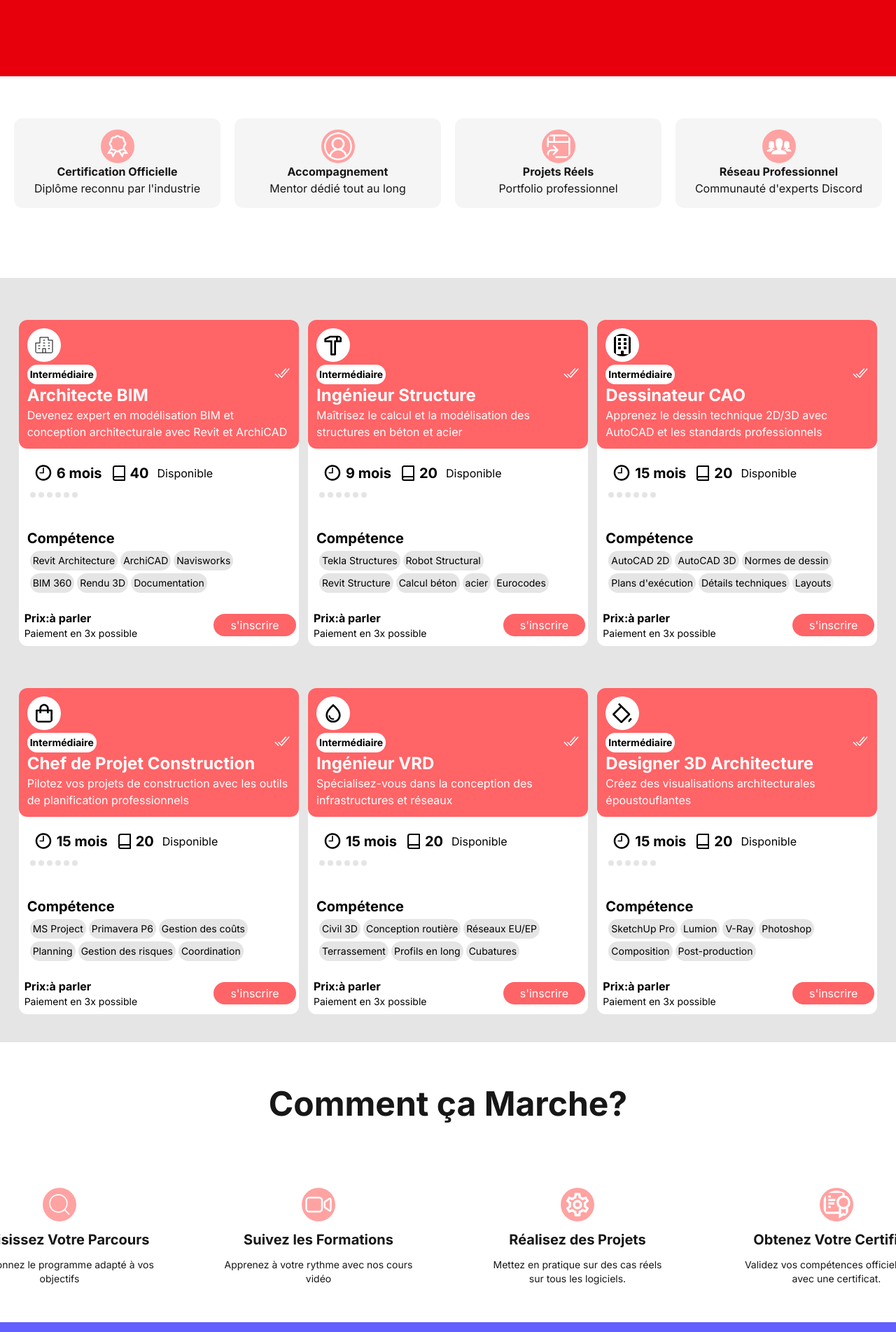
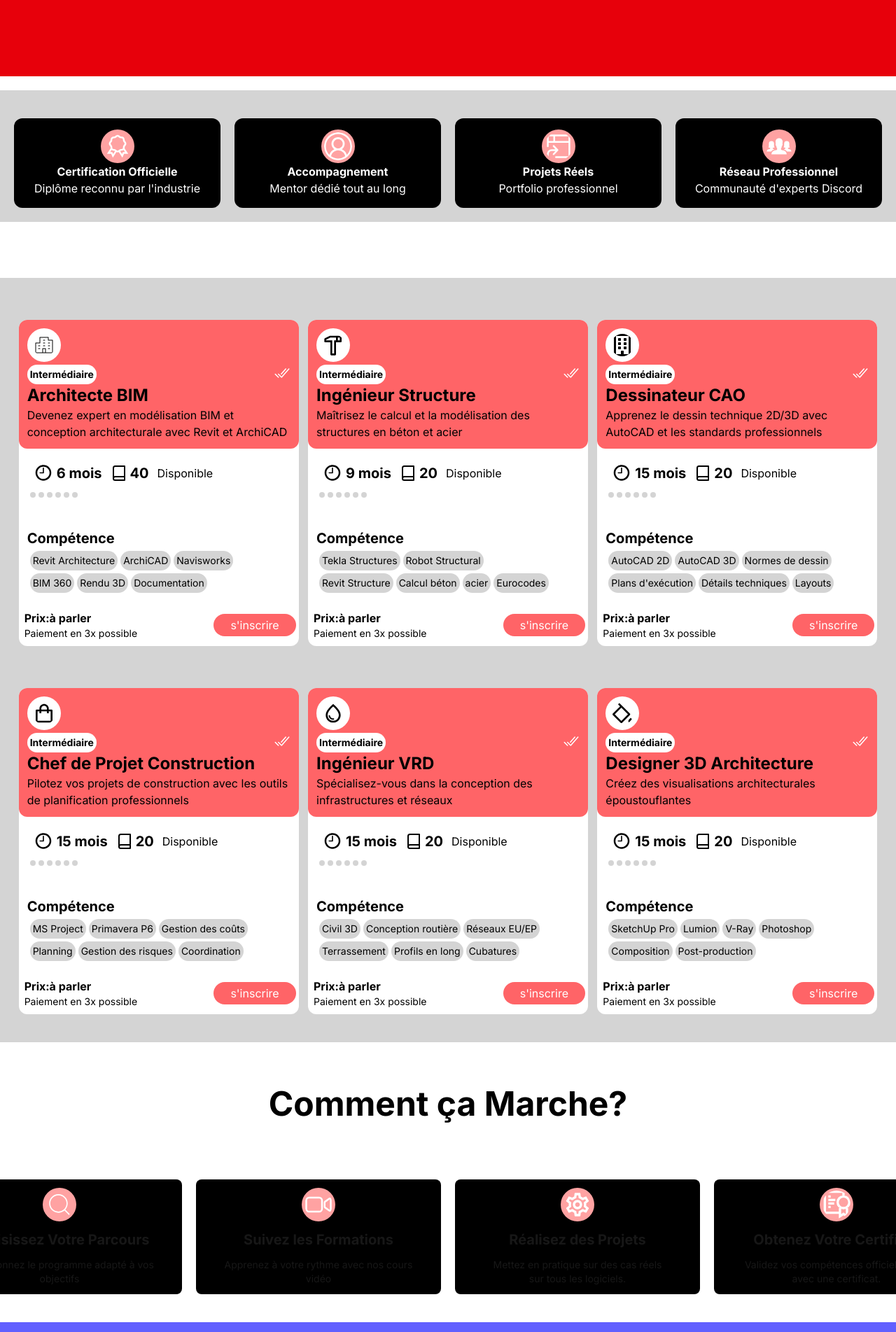
Before and after one commit to Elhadji8-cyber/new_frontend8, a Next.js app: page /parcour in a window 1280 px wide. Shown: the part 261-2164 px from the top of the page at 70% size. Built offline with nearby package versions, Linux system fonts and the light colour scheme.

Commit message:
Changement des section logiciel parcours entreprise apropos avec tailwindcss les coulleur

```diff
--- a/app/apropos/HistoricSection.tsx
+++ b/app/apropos/HistoricSection.tsx
@@ -22,10 +22,10 @@ const imageVariants: Variants = {
 }
 export const HistoricSection = function(){
     return(
-        <section className="flex flex-col justify-center bg-neutral-200  items-center ">
+        <section className="flex flex-col justify-center bg-neutral-300  items-center ">
             <article className="flex flex-col lg:flex-row justify-center w-full items-center gap-5 mt-5 md:mt-15 lg:mt-20 p-3">
             {/**----------------text section div-------------------------- */}
-            <div className="w-full flex justify-center  flex-col gap-4 lg:w-[50%] lg:ml-5 p-3">
+            <div className="w-full flex justify-center  flex-col gap-4 lg:w-[50%] lg:ml-5 p-3 text-black">
                 <motion.h2
                 variants={paragraph}
                 initial="hidden"
--- a/app/component/Header.tsx
+++ b/app/component/Header.tsx
@@ -55,7 +55,7 @@ const headerCards: headerCard[] = [
 ]
 export const HeaderSection = function(){
        return(
-        <section className=" relative right-5 bottom-10 w-100 md:w-195 lg:w-600  lg:h-200 h-full lg:right-4">
+        <section className=" relative right-5 bottom-10 w-100 md:w-195 lg:w-600  lg:h-180 h-full lg:right-4">
             <Swiper
                 modules={[Autoplay]}
                 autoplay={{ delay: 2500, disableOnInteraction: false }}
@@ -66,7 +66,7 @@ export const HeaderSection = function(){
             >
                {headerCards.map((card, index) => (
                 <SwiperSlide key={index} className="h-100 w-full">
-                    <div className="flex flex-col  justify-center items-center w-full  h-150 md:h-[60vh] rounded-lg m-5 lg:h-[80vh] relative ">
+                    <div className="flex flex-col  justify-center items-center w-full  h-150 md:h-[60vh] rounded-lg m-5 lg:h-180 relative ">
                         <Image src={card.image} alt={card.title} className="w-full  h-full object-cover rounded-xl "/>
                         <div className="w-full h-full bg-black/40 absolute">
                         <div className="absolute top-0 left-0  lg:left-10 flex flex-col gap-5  w-full lg:w-full rounded-xl h-full ">
--- a/app/courses/CourseCard.tsx
+++ b/app/courses/CourseCard.tsx
@@ -7,7 +7,7 @@ export const CourseCard = function({course}: props){
         <Link
         href={`../courses/${course.id}`}
         >
-         <div className="relative w-full  bg-neutral-200 rounded-xl p-1  h-[70vh] md:h-[48vh] lg:h-[46vh] gap-5">
+         <div className="relative w-full  bg-neutral-200 rounded-xl p-1  h-[70vh] md:h-[48vh] lg:h-[63vh] gap-5">
          <Image src={course.image} alt="image"
          width={500} height={200}
          style={{width:"800px", height:"200px", objectFit:"cover"}}
@@ -22,7 +22,7 @@ export const CourseCard = function({course}: props){
             </main>
 
          </article>
-         <h3 className="text-black text-xl lg:text-3xl md:text-xl font-bold mt-2">{course.title} </h3>
+         <h3 className="text-black text-xl lg:text-xl md:text-xl font-bold mt-2">{course.title} </h3>
          <hr />
          <main className="flex items-center gap-2 mt-2">
             <Image src={course.photo} alt="image" width={50} height={50}
@@ -33,7 +33,7 @@ export const CourseCard = function({course}: props){
             <p  className="text-black text-sm md:text-lg lg:text-xl p-1 font-semibold">{course.prix}</p>
             </div>
          </main>
-         <p className="text-black text-sm md:text-lg lg:text-xl p-1">{course.description} </p>
+         <p className="text-black text-sm md:text-lg lg:text-sm p-1">{course.description} </p>
          <hr />
          <p className="font-semibold text-sm px-2 py-1 size-fit text-center mt-1 text-white bg-slate-500 rounded-full">{course.minititre}</p>
          <button className="w-full text-center mt-2 text-white py-2 bg-slate-500 hover:bg-slate-700 transition-all duration-300 rounded-xl">ça m'intéresse</button>
--- a/app/parcour/CardDomain.tsx
+++ b/app/parcour/CardDomain.tsx
@@ -7,7 +7,7 @@ import {motion} from "framer-motion"
 
 export const CardDomain = function(){
     return(
-        <section className="flex flex-col justify-center  items-center mt-20 bg-neutral-200 p-5 lg:p-10">
+        <section className="flex flex-col justify-center  items-center mt-20 bg-neutral-300 p-5 lg:p-10">
            <motion.div
            className="grid grid-cols-1 lg:grid-cols-3 justify-items-center gap-5 lg:gap-10">
             {CardItems.map((card, index) => (
@@ -28,8 +28,8 @@ export const CardDomain = function(){
                  <p className="text-sm font-bold text-black p-1 bg-white mt-1 rounded-full">{card.niveau}</p>
                  <IoCheckmarkDoneOutline className="text-white text-2xl"/>
                   </main>
-                 <h3 className="text-xl lg:text-2xl text-white font-bold">{card.title}</h3>
-                 <p className="text-white">{card.description}</p>
+                 <h3 className="text-xl lg:text-2xl text-black font-bold">{card.title}</h3>
+                 <p className="text-black">{card.description}</p>
                  </div>
                  {card.detaille.map((detaill, idx) => {
                     const Icons = detaill.iconsTime;
@@ -50,12 +50,12 @@ export const CardDomain = function(){
                        </div>
                        <h4 className="text-sm lg:text-xl text-black font-bold">{detaill.competence}</h4>
                        <div className="flex items-center p-1 gap-1 flex-wrap w-full lg:w-87.5">
-                        <p className="p-1 bg-neutral-200 text-sm rounded-full text-black">{detaill.revite}</p>
-                        <p className="p-1 bg-neutral-200 text-sm rounded-full text-black">{detaill.AutoCAD} </p>
-                        <p className="p-1 bg-neutral-200 text-sm rounded-full text-black">{detaill.Normes} </p>
-                        <p className="p-1 bg-neutral-200 text-sm rounded-full text-black">{detaill.Plans} </p>
-                        <p className="p-1 bg-neutral-200 text-sm rounded-full text-black">{detaill.techniques} </p>
-                        <p className="p-1 bg-neutral-200 text-sm rounded-full text-black">{detaill.Layouts} </p>
+                        <p className="p-1 bg-neutral-300 text-sm rounded-full text-black">{detaill.revite}</p>
+                        <p className="p-1 bg-neutral-300 text-sm rounded-full text-black">{detaill.AutoCAD} </p>
+                        <p className="p-1 bg-neutral-300 text-sm rounded-full text-black">{detaill.Normes} </p>
+                        <p className="p-1 bg-neutral-300 text-sm rounded-full text-black">{detaill.Plans} </p>
+                        <p className="p-1 bg-neutral-300 text-sm rounded-full text-black">{detaill.techniques} </p>
+                        <p className="p-1 bg-neutral-300 text-sm rounded-full text-black">{detaill.Layouts} </p>
                        </div>
                      </div>
                     </div>
--- a/app/parcour/MarchSection.tsx
+++ b/app/parcour/MarchSection.tsx
@@ -4,11 +4,11 @@ import { MdOutlineSettings } from "react-icons/md";
 import { GrCertificate } from "react-icons/gr";
 export const MarchSection = function(){
     return(
-        <section className="flex flex-col justify-center items-center p-10">
-            <h2 className="text-2xl lg:text-5xl md:text-4xl font-bold mt-5 p-1">Comment ça Marche?</h2>
+        <section className="flex flex-col justify-center items-center p-10 bg-white">
+            <h2 className="text-2xl lg:text-5xl md:text-4xl font-bold mt-5 p-1 text-black">Comment ça Marche?</h2>
             <div className="flex flex-col lg:flex-row mt-20 gap-5 justify-center items-center">
             <main className="flex flex-col justify-center
-             items-center gap-3 w-full lg:w-87.5 hover:bg-neutral-100
+             items-center gap-3 w-full lg:w-87.5 hover:bg-neutral-300 bg-black
               hover:shadow-lg transition-all duration-300 rounded-lg p-3">
                 <CiSearch className="text-5xl p-1 bg-red-300 rounded-full text-white"/>
                 <h4 className="text-sm lg:text-xl font-bold">Choisissez Votre Parcours</h4>
@@ -18,7 +18,7 @@ export const MarchSection = function(){
                 </p>
             </main>
             <main className="flex flex-col justify-center
-             items-center gap-3 w-full lg:w-87.5 hover:bg-neutral-100
+             items-center gap-3 w-full lg:w-87.5 hover:bg-neutral-300 bg-black
               hover:shadow-lg transition-all duration-300 rounded-lg p-3">
                 <IoVideocamOutline className="text-5xl p-1 bg-red-300 rounded-full text-white" />
                 <h4  className="text-sm lg:text-xl font-bold">Suivez les Formations</h4>
@@ -27,7 +27,7 @@ export const MarchSection = function(){
                 </p>
             </main>
             <main className="flex flex-col justify-center
-             items-center gap-3 w-full lg:w-87.5 hover:bg-neutral-100
+             items-center gap-3 w-full lg:w-87.5 hover:bg-neutral-300 bg-black
               hover:shadow-lg transition-all duration-300 rounded-lg p-3">
                 <MdOutlineSettings className="text-5xl p-1 bg-red-300 rounded-full text-white"/>
                 <h4  className="text-sm lg:text-xl font-bold">Réalisez des Projets</h4>
@@ -36,7 +36,7 @@ export const MarchSection = function(){
                 </p>
             </main>
             <main className="flex flex-col justify-center
-             items-center gap-3 w-full lg:w-87.5 hover:bg-neutral-100
+             items-center gap-3 w-full lg:w-87.5 hover:bg-neutral-300 bg-black
               hover:shadow-lg transition-all duration-300 rounded-lg p-3">
                 <GrCertificate className="text-5xl p-1 bg-red-300 rounded-full text-white"/>
                 <h4  className="text-sm lg:text-xl font-bold">Obtenez Votre Certificat</h4>
--- a/app/parcour/MiniSection.tsx
+++ b/app/parcour/MiniSection.tsx
@@ -4,24 +4,24 @@ import { GoProjectSymlink } from "react-icons/go";
 import { IoIosPeople } from "react-icons/io";
 export const MiniSection = function(){
     return(
-        <section className="flex flex-col justify-center items-center p-3 mt-5">
+        <section className="flex flex-col justify-center items-center p-3 mt-5 bg-neutral-300">
              <div className="flex flex-col lg:flex-row md:flex-row lg:justify-evenly gap-5 items-center  p-2 mt-5 w-full">
-            <main className="flex flex-col items-center py-4 lg:w-75 w-full bg-neutral-100 rounded-xl hover:shadow-lg transition-shadow duration-300">
+            <main className="flex flex-col items-center py-4 lg:w-75 w-full bg-black text-white rounded-xl hover:shadow-lg transition-shadow duration-300">
                 <LiaCertificateSolid className="text-3xl lg:text-5xl p-1 bg-red-300 text-white  rounded-full"/>
                     <h4 className="lg:text-2xltext-lg font-bold">Certification Officielle</h4>
                     <p>Diplôme reconnu par l'industrie</p>
             </main>
-            <main className="flex flex-col items-center py-4 lg:w-75 w-full bg-neutral-100 rounded-xl hover:shadow-lg transition-shadow duration-300">
+            <main className="flex flex-col items-center py-4 lg:w-75 w-full bg-black text-white rounded-xl hover:shadow-lg transition-shadow duration-300">
                 <VscAccount className="text-3xl lg:text-5xl p-1 bg-red-300 text-white  rounded-full"/>
                 <h4 className="lg:text-2xltext-lg font-bold">Accompagnement</h4>
                 <p>Mentor dédié tout au long</p>
             </main>
-            <main className="flex flex-col items-center py-4 lg:w-75 w-full bg-neutral-100 rounded-xl hover:shadow-lg transition-shadow duration-300">
+            <main className="flex flex-col items-center py-4 lg:w-75 w-full bg-black text-white rounded-xl hover:shadow-lg transition-shadow duration-300">
                 <GoProjectSymlink className="text-3xl lg:text-5xl p-1 bg-red-300 text-white  rounded-full"/>
                 <h4 className="lg:text-2xltext-lg font-bold">Projets Réels</h4>
                 <p>Portfolio professionnel</p>
             </main>
-            <main className="flex flex-col items-center py-4 lg:w-75 w-full bg-neutral-100 rounded-xl hover:shadow-lg transition-shadow duration-300">
+            <main className="flex flex-col items-center py-4 lg:w-75 w-full bg-black text-white rounded-xl hover:shadow-lg transition-shadow duration-300">
                 <IoIosPeople className="text-3xl lg:text-5xl p-1 bg-red-300 text-white  rounded-full"/>
                 <h4 className="lg:text-2xltext-lg font-bold">Réseau Professionnel</h4>
                 <p>Communauté d'experts Discord</p>
```
Also changed, not shown: app/apropos/AdamsChiffre.tsx (+12 -12 lines), app/apropos/Experience.tsx (+5 -5 lines), app/apropos/NosValeurs.tsx (+9 -9 lines), app/entreprise/CardSection.tsx (+6 -6 lines), app/entreprise/Temoignage.tsx (+6 -6 lines), app/logiciel/LogicielData.tsx (+10 -10 lines), 1 other file (tests, documents, lock files or other folders).
